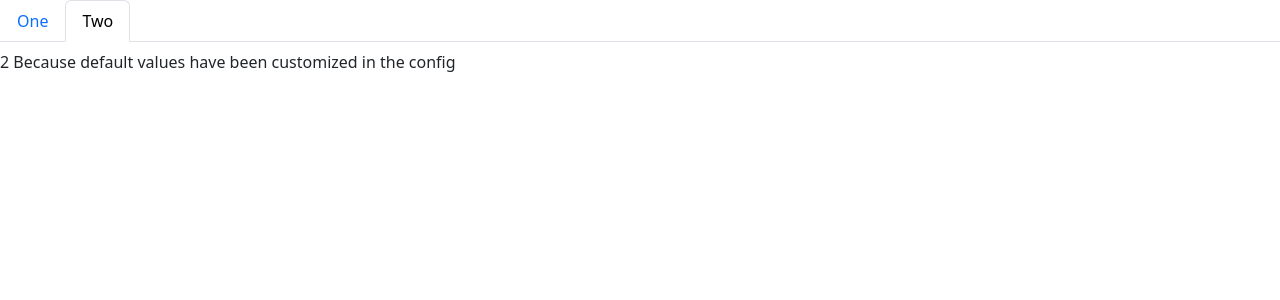
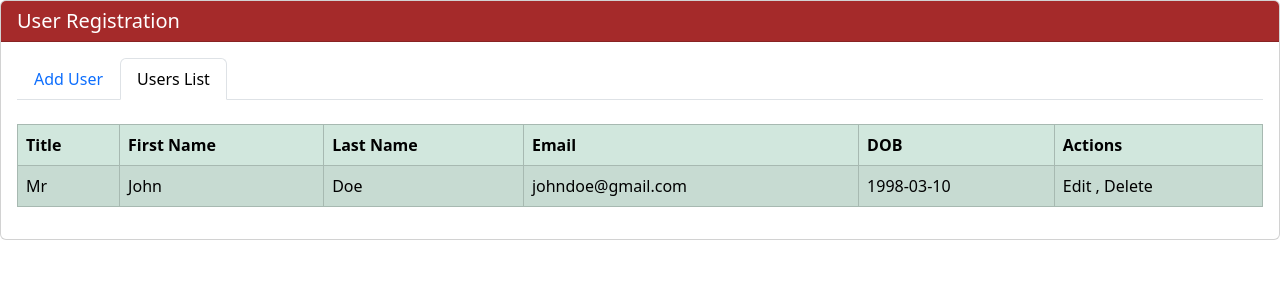
Before and after one commit to alikashi543211/Angular_CRUD_Using_Tabs_APP, an Angular app: page / in a window 1280 px wide. Shown: the top 300 px of the page. Built offline with nearby package versions, Linux system fonts and the light colour scheme.

Commit message:
validation

```diff
--- a/src/app/app.component.css
+++ b/src/app/app.component.css
@@ -0,0 +1,4 @@
+.card-header-color {
+    background-color: brown;
+    color: white;
+}
--- a/src/app/app.component.html
+++ b/src/app/app.component.html
@@ -1,16 +1,112 @@
+<div class="card">
+    <h5 class="card-header card-header-color">User Registration</h5>
+    <div class="card-body">
         <ul ngbNav #nav="ngbNav" class="nav-tabs" activeId="viewtab">
             <li ngbNavItem="addtab">
-        <a ngbNavLink>One</a>
+                <a ngbNavLink>Add User</a>
                 <ng-template ngbNavContent>
-            <p>1 These navs will always stay in DOM and have no roles</p>
+                    <form action="" [formGroup]="addForm" (ngSubmit)="register()" class="mt-4">
+
+                        <div class="row mb-3">
+                            <div class="form-group col">
+                                <label for="title">Title</label>
+                                <select id="title" class="form-control" formControlName="title" [ngClass]="{ 'is-invalid' : submitted && addForm.controls['title'].errors }">
+                                    <option value="">--Select Title--</option>
+                                    <option value="Mr">Mr</option>
+                                    <option value="Mrs">Mrs</option>
+                                    <option value="Miss">Miss</option>
+                                    <option value="Ms">Ms</option>
+                                </select>
+                                <div class="invalid-feedback">
+                                    <div *ngIf="submitted && addForm.controls['title'].errors['required']">
+                                        Title is required !!
+                                    </div>
+                                </div>
+                            </div>
+
+                            <div class="form-group col-5">
+                                <label for="firstName">First Name</label>
+                                <input type="text" id="firstName" class="form-control" formControlName="firstName">
+                            </div>
+
+                            <div class="form-group col-5">
+                                <label for="lastName">Last Name</label>
+                                <input type="text" id="lastName" class="form-control" formControlName="lastName">
+                            </div>
+                        </div>
+
+                        <div class="row mb-3">
+                            <div class="form-group col-5">
+                                <label for="dob">Date of Birth</label>
+                                <input type="date" class="form-control" formControlName="dob">
+                            </div>
+                            <div class="form-group col-5">
+                                <label for="email">Email</label>
+                                <input type="text" class="form-control" formControlName="email">
+                            </div>
+                        </div>
+
+                        <div class="row mb-3">
+                            <div class="form-group col-5">
+                                <label for="password">Password</label>
+                                <input type="password" id="password" class="form-control" formControlName="password">
+                            </div>
+                            <div class="form-group col-5">
+                                <label for="confirmPassword">Confirm Password</label>
+                                <input type="password" id="confirmPassword" class="form-control"
+                                    formControlName="confirmPassword">
+                            </div>
+                        </div>
+
+                        <div class="row mb-3">
+                            <div class="form-group col form-check">
+                                <input type="checkbox" class="form-check-input" formControlName="acceptTerms" id="acceptTerms">
+                                <label for="acceptTerms" class="form-check-label">Accept Terms & Conditions</label>
+                            </div>
+                        </div>
+
+                        <div class="row">
+                            <div class="form-group">
+                                <button type="submit" class="btn btn-success me-1">Save</button>
+                                <button type="button" class="btn btn-danger" (click)="resetForm()">Cancel</button>
+                            </div>
+                        </div>
+                    </form>
                 </ng-template>
             </li>
             <li ngbNavItem="viewtab">
-        <a ngbNavLink>Two</a>
+                <a ngbNavLink>Users List</a>
                 <ng-template ngbNavContent>
-            <p>2 Because default values have been customized in the config</p>
+                    <div class="form-row">
+                        <div class="form-group col">
+                            <table class="table table-success table-striped table-bordered mt-4">
+                                <thead>
+                                    <tr>
+                                        <th>Title</th>
+                                        <th>First Name</th>
+                                        <th>Last Name</th>
+                                        <th>Email</th>
+                                        <th>DOB</th>
+                                        <th>Actions</th>
+                                    </tr>
+                                </thead>
+                                <tbody>
+                                    <tr>
+                                        <td>Mr</td>
+                                        <td>John</td>
+                                        <td>Doe</td>
+                                        <td>johndoe@gmail.com</td>
+                                        <td>1998-03-10</td>
+                                        <td>Edit , Delete</td>
+                                    </tr>
+                                </tbody>
+                            </table>
+                        </div>
+                    </div>
                 </ng-template>
             </li>
         </ul>
 
         <div [ngbNavOutlet]="nav" class="mt-2"></div>
+    </div>
+</div>
--- a/src/app/app.component.ts
+++ b/src/app/app.component.ts
@@ -1,10 +1,54 @@
-import { Component } from '@angular/core';
+import { Component, OnInit } from '@angular/core';
+import { FormGroup, FormControl, Validators } from '@angular/forms';
 
 @Component({
-  selector: 'app-root',
-  templateUrl: './app.component.html',
-  styleUrls: ['./app.component.css']
+    selector: 'app-root',
+    templateUrl: './app.component.html',
+    styleUrls: ['./app.component.css']
 })
-export class AppComponent {
-  title = 'Angular_CRUD_Using_Tabs_APP';
+export class AppComponent implements OnInit {
+    title = 'Angular_CRUD_Using_Tabs_APP';
+    // addForm: FormGroup = new FormGroup({});
+    addForm: FormGroup;
+    submitted: boolean = false;
+
+    constructor() {
+
+    }
+
+    ngOnInit() {
+        this.setFormState();
+    }
+
+    setFormState() {
+        this.addForm = new FormGroup({
+            id: new FormControl(0),
+            title: new FormControl('', Validators.required),
+            firstName: new FormControl('', Validators.compose([Validators.required, Validators.minLength(3), Validators.maxLength(10)])),
+            lastName: new FormControl('', Validators.compose([Validators.required, Validators.minLength(3), Validators.maxLength(10)])),
+            email: new FormControl('', Validators.compose([Validators.required, Validators.email])),
+            // dob: new FormControl('', Validators.compose([Validators.required, Validators.pattern(/^\d{4}\-(0[1-9]|1[012])\-(0[1-9]|3[01])$/)])),
+            dob: new FormControl('', Validators.compose([Validators.required])),
+            password: new FormControl('', Validators.compose([Validators.required, Validators.minLength(6)])),
+            confirmPassword: new FormControl('', Validators.required),
+            acceptTerms: new FormControl(false, Validators.requiredTrue)
+        });
+    }
+
+    get f(){
+        return this.addForm.controls;
+    }
+
+    register() {
+        this.submitted = true;
+        if (this.addForm.invalid) {
+            alert("Validation failed");
+        } else {
+            alert("Validation Successfull");
+        }
+    }
+
+    resetForm() {
+        alert("resetForm");
+    }
 }
--- a/src/app/app.module.ts
+++ b/src/app/app.module.ts
@@ -1,4 +1,5 @@
 import { NgModule } from '@angular/core';
+import { ReactiveFormsModule } from '@angular/forms';
 import { BrowserModule } from '@angular/platform-browser';
 import { NgbModule } from '@ng-bootstrap/ng-bootstrap';
 
@@ -12,7 +13,8 @@ import { AppComponent } from './app.component';
     imports: [
         BrowserModule,
         AppRoutingModule,
-        NgbModule
+        NgbModule,
+        ReactiveFormsModule
     ],
     providers: [],
     bootstrap: [AppComponent]
--- a/tsconfig.json
+++ b/tsconfig.json
@@ -5,7 +5,7 @@
     "baseUrl": "./",
     "outDir": "./dist/out-tsc",
     "forceConsistentCasingInFileNames": true,
-    "strict": true,
+    "strict": false,
     "noImplicitOverride": true,
     "noPropertyAccessFromIndexSignature": true,
     "noImplicitReturns": true,
```
Lines whose indentation alone changed are shown as unchanged.
